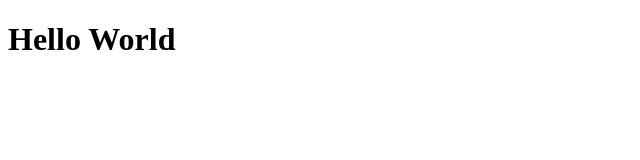
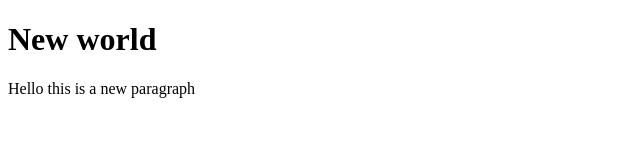
Before and after one commit to webdev-mohdamir/initial-git, a plain HTML site: page index.html in a window 1280 px wide. Shown: the whole page, without its empty margins (0-640 px from the left). Drawn offline with Linux system fonts and the light colour scheme.

Commit message:
Changes in index file

```diff
--- a/index.html
+++ b/index.html
@@ -8,7 +8,8 @@
 </head>
 
 <body>
-  <h1>Hello World</h1>
+  <h1>New world</h1>
+  <p>Hello this is a new paragraph</p>
 </body>
 
 </html>
```
